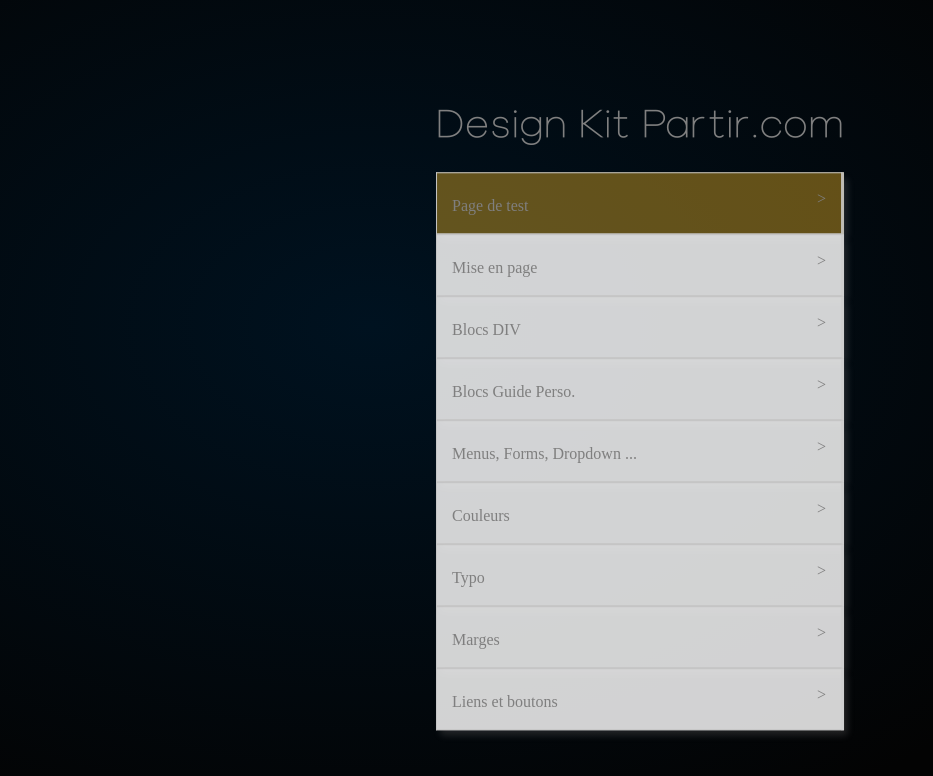
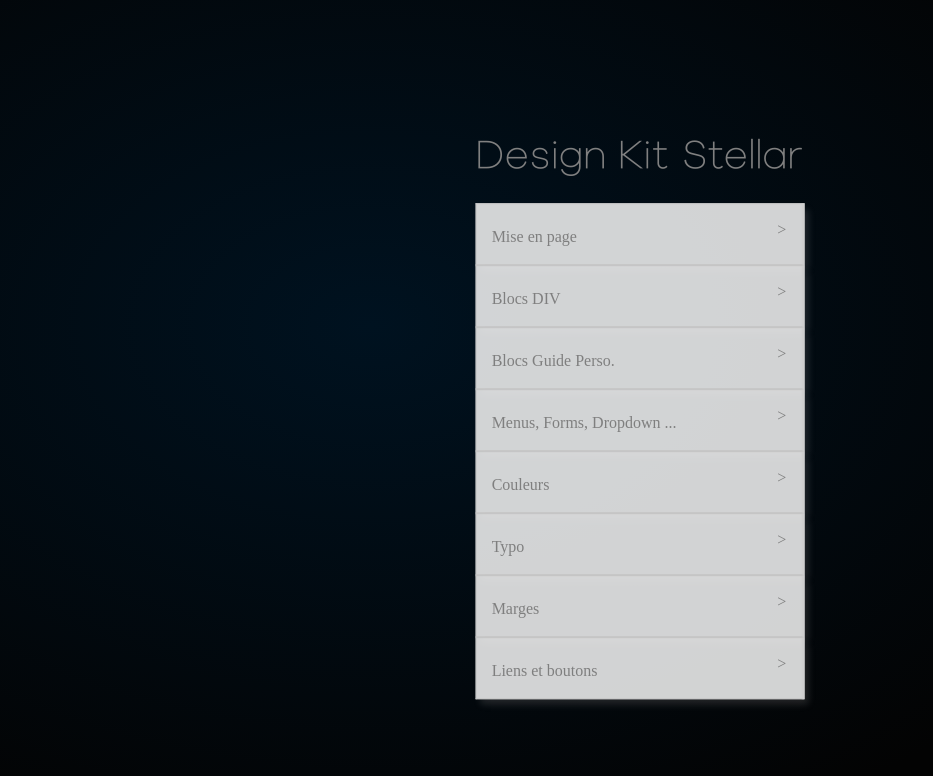
Before and after one commit to LifestreamVII/DKit, a plain HTML site: page index.html in a window 1280 px wide. Shown: the whole page, without its empty margins (0-933 px from the left). Drawn offline with nearby package versions, Linux system fonts and the light colour scheme; a web font is replaced by a local one.

Commit message:
Update index.html

```diff
--- a/index.html
+++ b/index.html
@@ -47,13 +47,9 @@
 
         </div>
         <div class="dkit__heading">
-            <h1 class="dkit__h1">Design Kit Partir.com</h1>
+            <h1 class="dkit__h1">Design Kit Stellar</h1>
         </div>
         <div class="dkit__main">
-            <a id="page-de-test" style="background: #ffc12763;" class="dkit__menu-btn">
-                <span><i class="u__star u__star--sm" style="filter: grayscale(1);mix-blend-mode: multiply;"></i> Page de test</span>
-                <span>></span>
-            </a>
             <a href="#mise-en-page" id="mise-en-page" class="dkit__menu-btn">
                 <span>Mise en page</span>
                 <span>></span>
```
